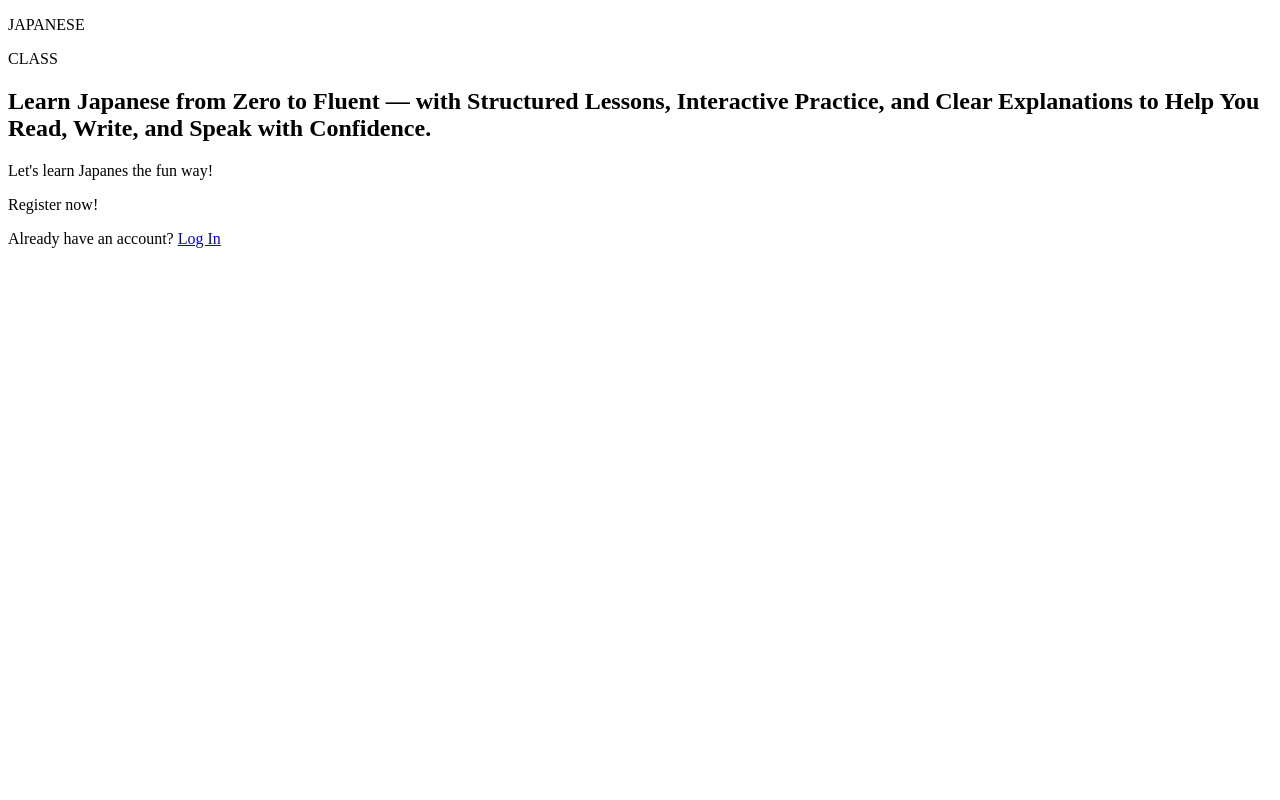
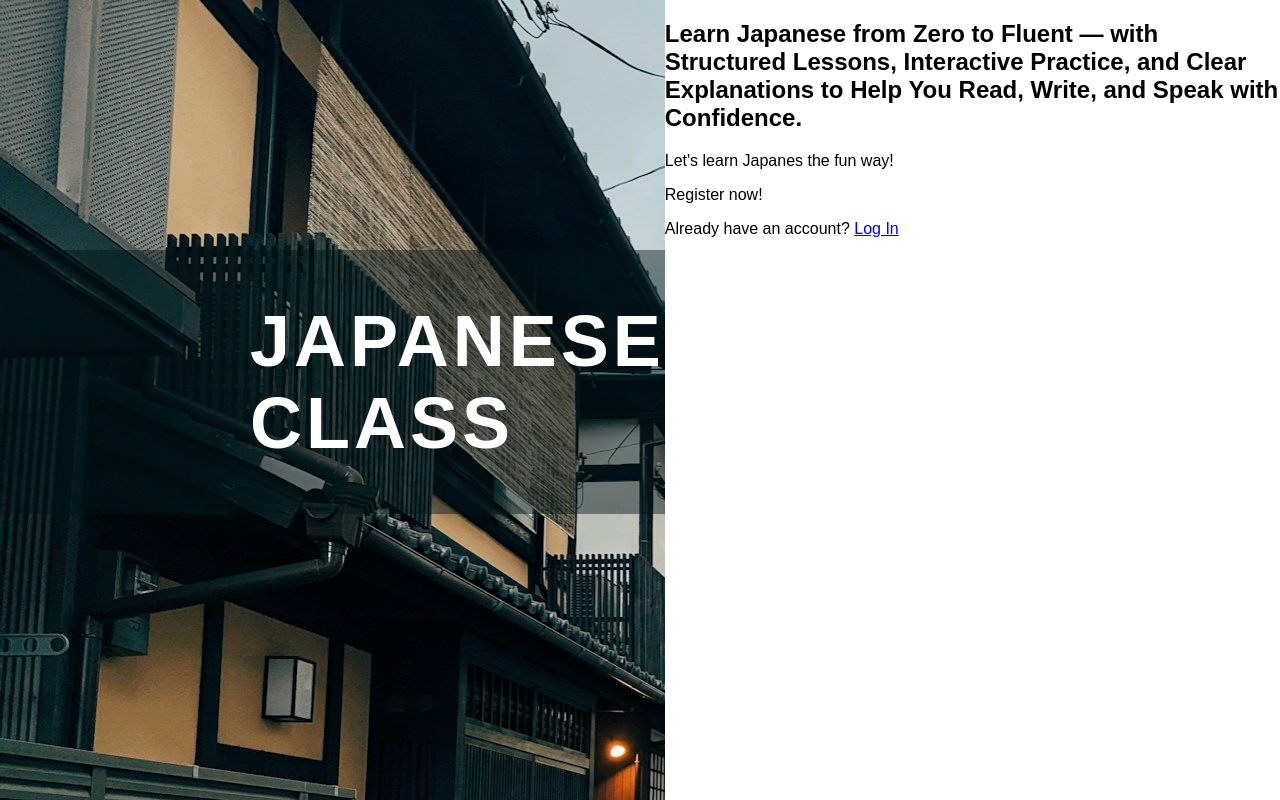
Before and after one commit to yoga1234/simple-form-page, a plain HTML site: page index.html in a window 1280 px wide. Drawn offline with Linux system fonts and the light colour scheme; a web font is replaced by a local one.

Commit message:
adding styles and image to the left side

```diff
--- a/index.html
+++ b/index.html
@@ -9,8 +9,12 @@
   <body>
     <div class="main-container">
       <div class="left-side">
-        <p>JAPANESE</p>
-        <p>CLASS</p>
+        <div class="text-container">
+          <p>
+            JAPANESE <br />
+            CLASS
+          </p>
+        </div>
       </div>
       <div class="right-side">
         <div class="top">
--- a/style.css
+++ b/style.css
@@ -0,0 +1,38 @@
+/* google sans font */
+@import url("https://fonts.googleapis.com/css2?family=Google+Sans:ital,opsz,wght@0,17..18,400..700;1,17..18,400..700&display=swap");
+
+body {
+  padding: 0px;
+  margin: 0px;
+  height: 100vh;
+  width: 100vw;
+  font-family: "Google Sans", sans-serif;
+}
+.main-container {
+  display: flex;
+  height: 100%;
+  width: 100%;
+}
+.main-container .left-side {
+  background-image: url(./note-thanun-kvcXnodhawo-unsplash.jpg);
+  flex: 1 1 0px;
+}
+.left-side .text-container {
+  background-color: rgba(0, 22, 23, 0.45);
+  margin-top: 250px;
+  padding-top: 50px;
+  padding-bottom: 50px;
+}
+.left-side .text-container p {
+  color: #ffffff;
+  font-size: 72px;
+  font-weight: 800;
+  padding: 0;
+  letter-spacing: 4px;
+  margin-top: 0;
+  margin-bottom: 0px;
+  margin-left: 250px;
+}
+.main-container .right-side {
+  flex: 1 1 0px;
+}
```
